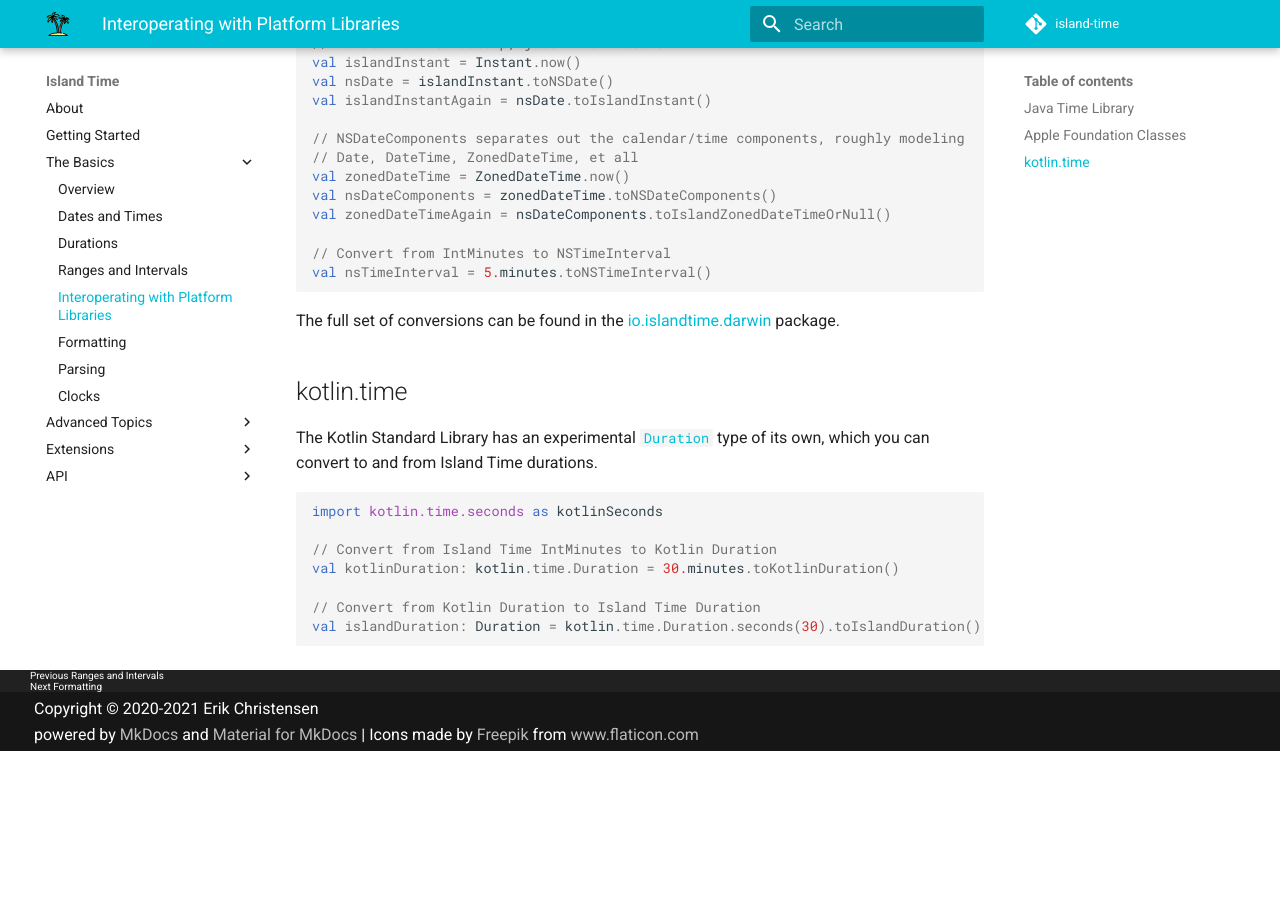
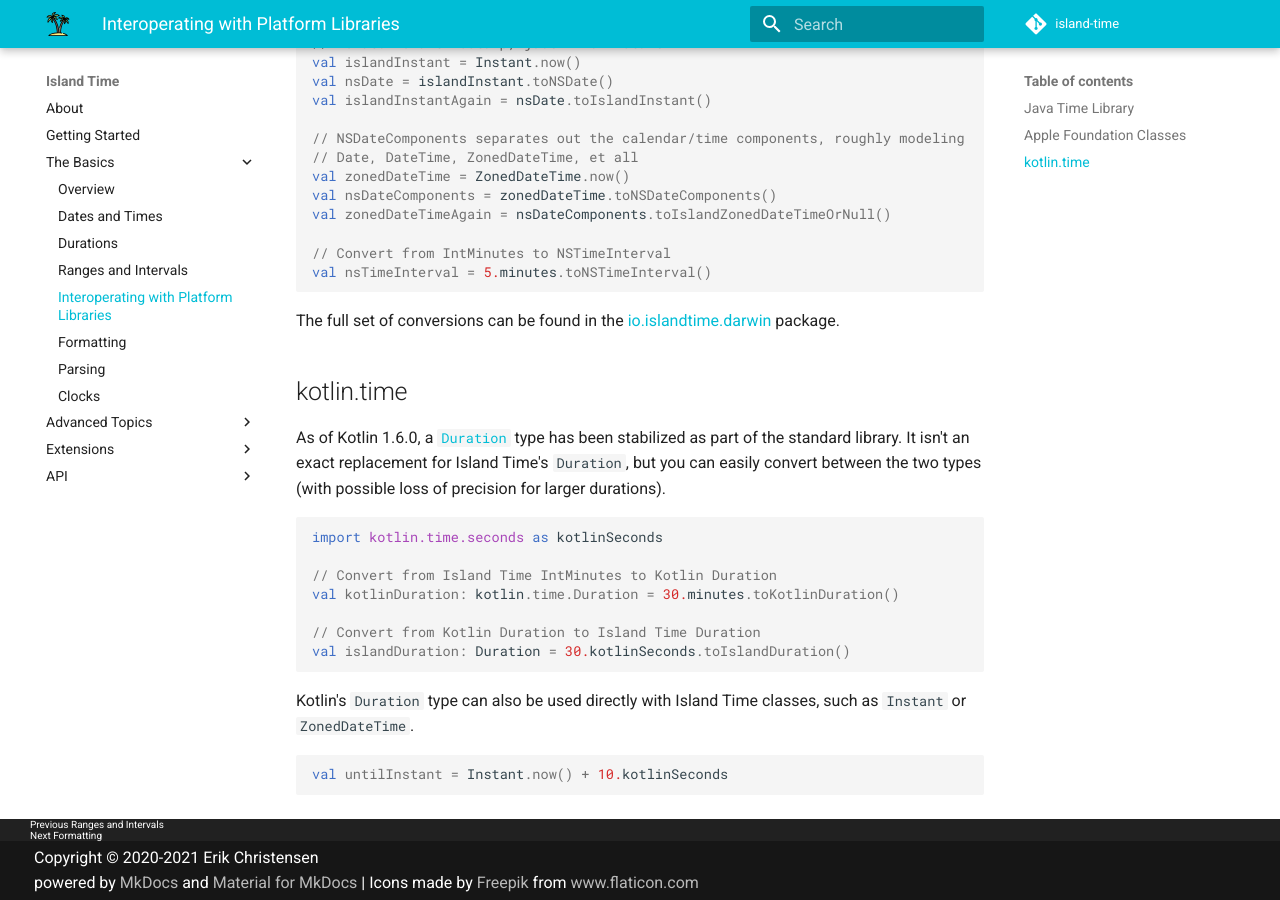
Before and after one commit to erikc5000/island-time, an MkDocs documentation site: the page built from docs/basics/interop.md, in a window 1280 px wide and 900 px high, scrolled down 1621 px. Built offline with MkDocs 1.6.1 and Material for MkDocs 9.7.7, drawn with Linux system fonts in a browser that asks for light colours; comment, search, counter and statistics services are not loaded; before the commit the page ends 2372 px from its top, so only the background shows below that.

Commit message:
Update docs on kotlin.time.Duration interop (#241)

````diff
--- a/docs/basics/interop.md
+++ b/docs/basics/interop.md
@@ -64,7 +64,7 @@ The full set of conversions can be found in the [io.islandtime.darwin](../api/co
 
 ## kotlin.time
 
-The Kotlin Standard Library has an experimental [`Duration`](https://kotlinlang.org/api/latest/jvm/stdlib/kotlin.time/-duration/) type of its own, which you can convert to and from Island Time durations.
+As of Kotlin 1.6.0, a [`Duration`](https://kotlinlang.org/api/latest/jvm/stdlib/kotlin.time/-duration/) type has been stabilized as part of the standard library. It isn't an exact replacement for Island Time's `Duration`, but you can easily convert between the two types (with possible loss of precision for larger durations).
 
 ```kotlin
 import kotlin.time.seconds as kotlinSeconds
@@ -73,5 +73,11 @@ import kotlin.time.seconds as kotlinSeconds
 val kotlinDuration: kotlin.time.Duration = 30.minutes.toKotlinDuration()
 
 // Convert from Kotlin Duration to Island Time Duration
-val islandDuration: Duration = kotlin.time.Duration.seconds(30).toIslandDuration()
+val islandDuration: Duration = 30.kotlinSeconds.toIslandDuration()
 ```
+
+Kotlin's `Duration` type can also be used directly with Island Time classes, such as `Instant` or `ZonedDateTime`.
+
+```kotlin
+val untilInstant = Instant.now() + 10.kotlinSeconds
+```
````
Also changed, not shown: 1 other file.
